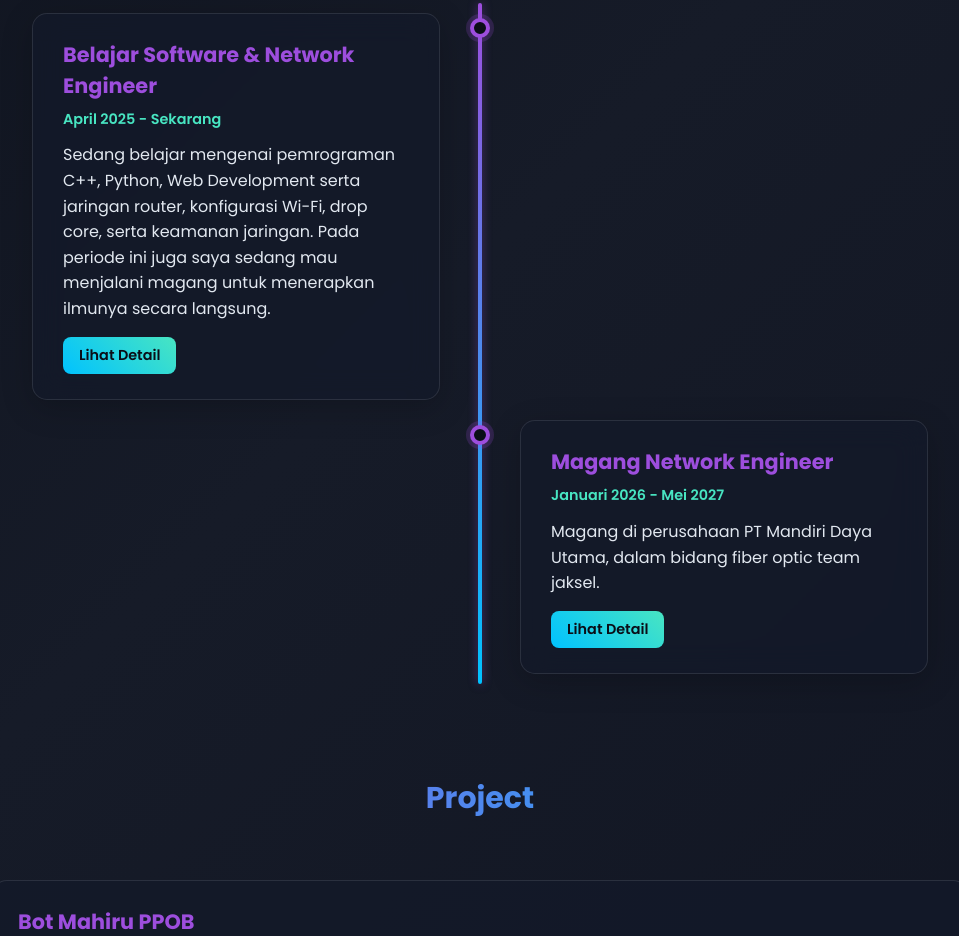
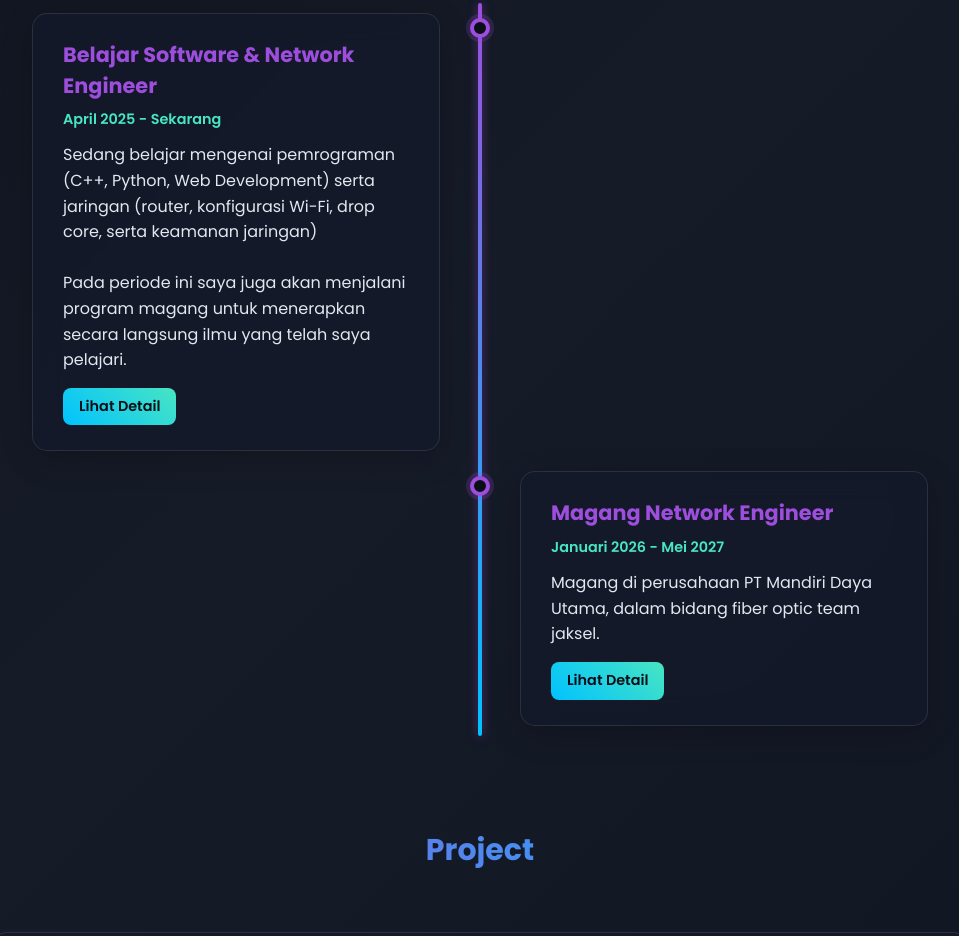
Before and after one commit to Liwirya/liwirya.github.io, a plain HTML site: page index.html in a window 1280 px wide. Shown: the part 1272-2208 px from the top of the page, without its empty margins (160-1119 px from the left). Drawn offline with nearby package versions, Linux system fonts and the light colour scheme.

Commit message:
portopolio

```diff
--- a/index.html
+++ b/index.html
@@ -141,8 +141,9 @@
       <div class="timeline-content glassmorphism">
         <h3>Belajar Software & Network Engineer</h3>
         <span class="date">April 2025 - Sekarang</span>
-        <p>Sedang belajar mengenai pemrograman C++, Python, Web Development serta jaringan router, konfigurasi Wi-Fi, drop core, serta keamanan jaringan.
-           Pada periode ini juga saya sedang mau menjalani magang untuk menerapkan ilmunya secara langsung.</p>
+        <p>Sedang belajar mengenai pemrograman (C++, Python, Web Development) serta jaringan (router, konfigurasi Wi-Fi, drop core, serta keamanan jaringan)
+        <br></br>
+           Pada periode ini saya juga akan menjalani program magang untuk menerapkan secara langsung ilmu yang telah saya pelajari.</p>
         <a href="https://liwirya.github.io/" class="project-link" target="_blank">Lihat Detail</a>
       </div>
     </div>
```
